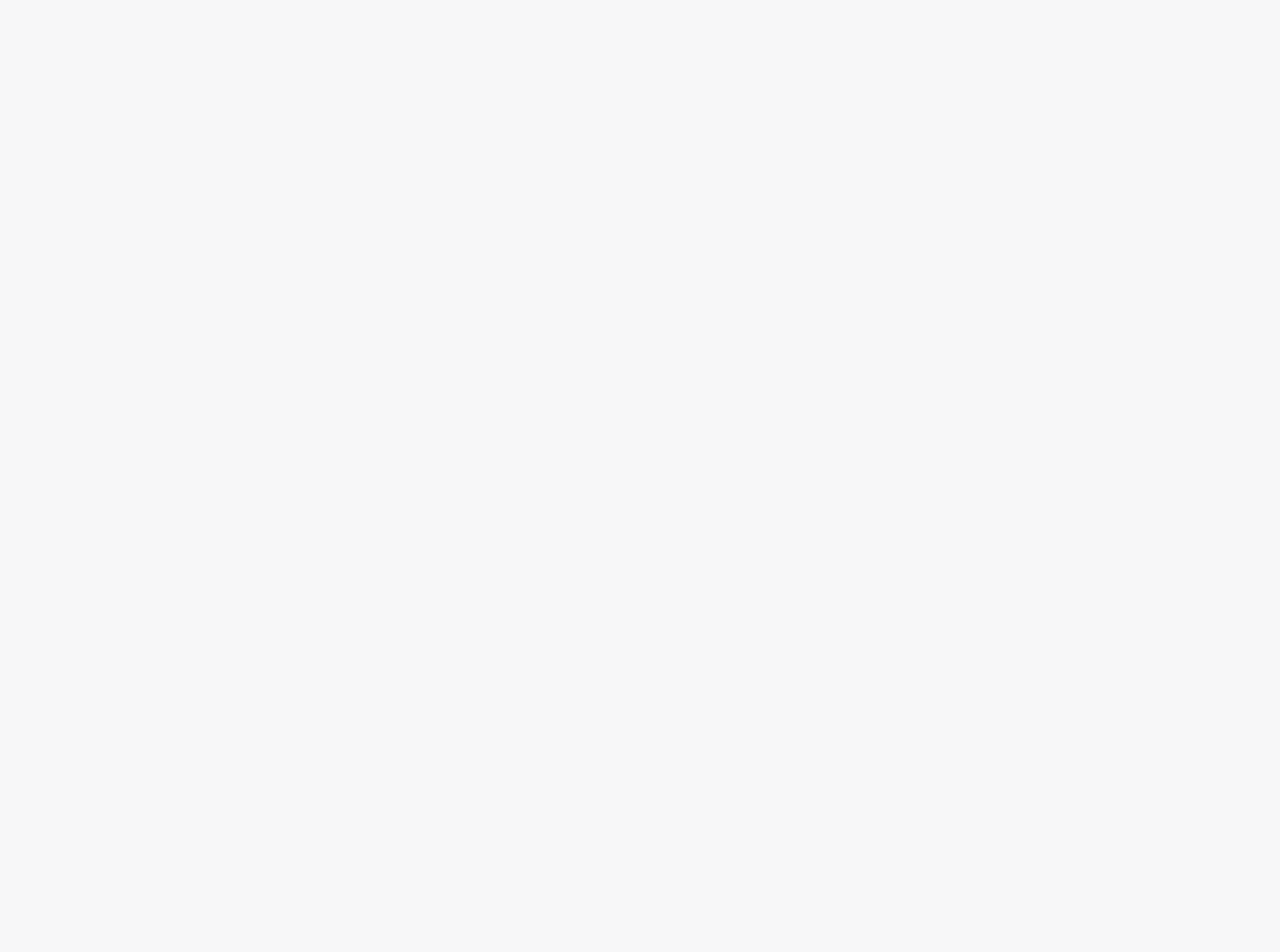
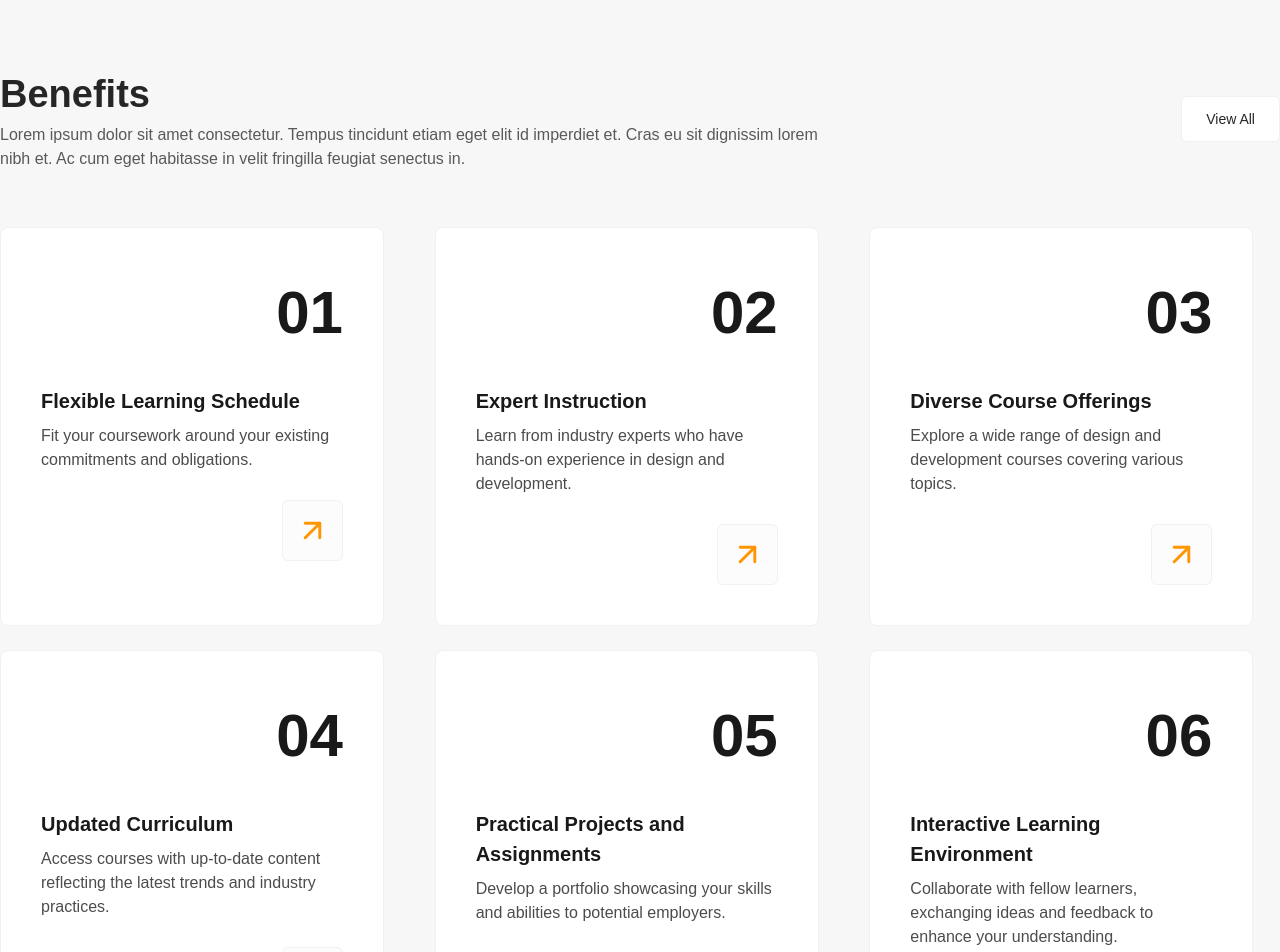
Before and after one commit to abdulrehmankz1/skill-bridge, a Next.js app: page / in a window 1280 px wide. Shown: the part 1440-2392 px from the top of the page. Before the commit the page ends 1129 px from the top, so only its background shows below. Built offline with nearby package versions, Linux system fonts and the light colour scheme.

Commit message:
`feat: updated HeroSection component and Button component with new styles and features`

```diff
--- a/app/components/HeroSection.tsx
+++ b/app/components/HeroSection.tsx
@@ -6,7 +6,6 @@ import MarqueeSlider from "./ui/MarqueeSlider";
 const HeroSection = () => {
   return (
     <div className="my-24 container mx-auto">
-
       <div className="bg-white-99 mb-4 border relative border-white-95 py-3 flex items-center justify-around px-6 rounded-lg w-[650px] mx-auto">
         <div className="bg-orange-95 rounded-md p-3 w-12">
           <Image
@@ -46,6 +45,14 @@ View Pricing
         </Button>
       </div>
       <MarqueeSlider />
+      <Image
+        src="/assets/images/video-img.svg"
+        alt="video image"
+        layout="responsive"
+        width={100}
+        height={100}
+        draggable={false}
+      />
     </div>
   );
 };
--- /dev/null
+++ b/app/components/ui/BenefitCard.tsx
@@ -0,0 +1,31 @@
+import React from "react";
+import Link from "next/link";
+import { ArrowUpRight } from "lucide-react";
+
+const BenefitCard = ({
+  id,
+  title,
+  description,
+}: {
+  id: string;
+  title: string;
+  description: string;
+}) => (
+  <div className="max-w-sm p-10 bg-absolute-white border border-white-95 rounded-lg">
+    <h1 className="mb-7 text-end font-bold text-grey-10">{id}</h1>
+    <div>
+      <h6 className="mb-2 text-grey-10 font-semibold">{title}</h6>
+      <p className="text-grey-30 mb-7">{description}</p>
+    </div>
+    <div className="flex justify-end">
+      <Link
+        href="#"
+        className="p-3 inline-flex bg-white-99 hover:bg-white-97 border border-white-95 text-orange-50 rounded-md"
+      >
+        <ArrowUpRight size={35} />
+      </Link>
+    </div>
+  </div>
+);
+
+export default BenefitCard;
--- /dev/null
+++ b/app/components/ui/Benefits.tsx
@@ -0,0 +1,74 @@
+import React from "react";
+import { Button } from "./Button";
+import BenefitCard from "./BenefitCard";
+
+const benefitsData = [
+  {
+    id: "01",
+    title: "Flexible Learning Schedule",
+    description:
+      "Fit your coursework around your existing commitments and obligations.",
+  },
+  {
+    id: "02",
+    title: "Expert Instruction",
+    description:
+      "Learn from industry experts who have hands-on experience in design and development.",
+  },
+  {
+    id: "03",
+    title: "Diverse Course Offerings",
+    description:
+      "Explore a wide range of design and development courses covering various topics.",
+  },
+  {
+    id: "04",
+    title: "Updated Curriculum",
+    description:
+      "Access courses with up-to-date content reflecting the latest trends and industry practices.",
+  },
+  {
+    id: "05",
+    title: "Practical Projects and Assignments",
+    description:
+      "Develop a portfolio showcasing your skills and abilities to potential employers.",
+  },
+  {
+    id: "06",
+    title: "Interactive Learning Environment",
+    description:
+      "Collaborate with fellow learners, exchanging ideas and feedback to enhance your understanding.",
+  },
+];
+
+const Benefits = () => {
+  return (
+    <div className="pb-24">
+      {/* Section Heading */}
+      <div className="grid grid-cols-6 gap-6 items-center mb-14">
+        <div className="col-span-4">
+          <h3 className="text-grey-15 font-semibold">Benefits</h3>
+          <p className="text-grey-35">
+            Lorem ipsum dolor sit amet consectetur. Tempus tincidunt etiam eget
+            elit id imperdiet et. Cras eu sit dignissim lorem nibh et. Ac cum
+            eget habitasse in velit fringilla feugiat senectus in.
+          </p>
+        </div>
+        <div className="col-span-2 flex justify-end">
+          <Button variant="secondary" className="font-medium">
+            View All
+          </Button>
+        </div>
+      </div>
+
+      {/* Cards Grid */}
+      <div className="grid grid-cols-3 gap-6">
+        {benefitsData.map((benefit) => (
+          <BenefitCard key={benefit.id} {...benefit} />
+        ))}
+      </div>
+    </div>
+  );
+};
+
+export default Benefits;
--- a/app/components/ui/Button.tsx
+++ b/app/components/ui/Button.tsx
@@ -1,29 +1,31 @@
-import React from 'react';
-import { cva, type VariantProps } from 'class-variance-authority';
-import { Loader2 } from 'lucide-react'; // For loading spinner
-import { Slot } from '@radix-ui/react-slot'; // For asChild prop
+import React from "react";
+import { cva, type VariantProps } from "class-variance-authority";
+import { Loader2 } from "lucide-react"; // For loading spinner
+import { Slot } from "@radix-ui/react-slot"; // For asChild prop
 
 // Define button variants using class-variance-authority (cva)
 const buttonVariants = cva(
-  'inline-flex items-center justify-center rounded-md text-sm font-medium transition-colors focus-visible:outline-none focus-visible:ring-2 focus-visible:ring-ring focus-visible:ring-offset-2 disabled:opacity-50 disabled:pointer-events-none ring-offset-background',
+  "inline-flex items-center justify-center rounded-md text-sm font-medium transition-colors focus-visible:outline-none focus-visible:ring-2 focus-visible:ring-ring focus-visible:ring-offset-2 disabled:opacity-50 disabled:pointer-events-none ring-offset-background",
   {
     variants: {
       variant: {
-        default: 'bg-orange-50 text-absolute-white hover:bg-orange-45',
-        secondary: 'bg-absolute-white text-grey-15 hover:bg-white-90',
-        ghost: 'hover:bg-accent hover:text-accent-foreground',
-        link: 'underline-offset-4 hover:underline text-primary',
-        destructive: 'bg-destructive text-destructive-foreground hover:bg-destructive/90', // Destructive variant
+        default: "bg-orange-50 text-absolute-white hover:bg-orange-45",
+        secondary:
+          "bg-absolute-white text-grey-15 hover:bg-white-90 border border-white-95",
+        ghost: "hover:bg-accent hover:text-accent-foreground",
+        link: "underline-offset-4 hover:underline text-primary",
+        destructive:
+          "bg-destructive text-destructive-foreground hover:bg-destructive/90", // Destructive variant
       },
       size: {
-        default: 'py-3 px-6',
-        sm: 'py-3 px-3 rounded-md',
-        lg: 'py-[14px] px-8 rounded-md',
+        default: "py-3 px-6",
+        sm: "py-3 px-3 rounded-md",
+        lg: "py-[14px] px-8 rounded-md",
       },
     },
     defaultVariants: {
-      variant: 'default',
-      size: 'default',
+      variant: "default",
+      size: "default",
     },
   }
 );
@@ -40,10 +42,19 @@ export interface ButtonProps
 // Button Component
 const Button = React.forwardRef<HTMLButtonElement, ButtonProps>(
   (
-    { className, variant, size, asChild = false, isLoading = false, icon, children, ...props },
+    {
+      className,
+      variant,
+      size,
+      asChild = false,
+      isLoading = false,
+      icon,
+      children,
+      ...props
+    },
     ref
   ) => {
-    const Comp = asChild ? Slot : 'button'; // Use Slot if asChild is true
+    const Comp = asChild ? Slot : "button"; // Use Slot if asChild is true
 
     // If asChild is true, clone the child element and merge props
     if (asChild) {
@@ -77,6 +88,6 @@ const Button = React.forwardRef<HTMLButtonElement, ButtonProps>(
   }
 );
 
-Button.displayName = 'Button';
+Button.displayName = "Button";
 
 export { Button, buttonVariants };
--- a/app/page.tsx
+++ b/app/page.tsx
@@ -1,9 +1,11 @@
 import HeroSection from "./components/HeroSection";
+import Benefits from "./components/ui/Benefits";
 
 export default function Home() {
   return (
-    <div>
+    <div className="container mx-auto">
       <HeroSection />
+      <Benefits />
     </div>
   );
 }
```
Also changed, not shown: public/assets/images/video-img.svg (added). Lines whose indentation alone changed are shown as unchanged.
